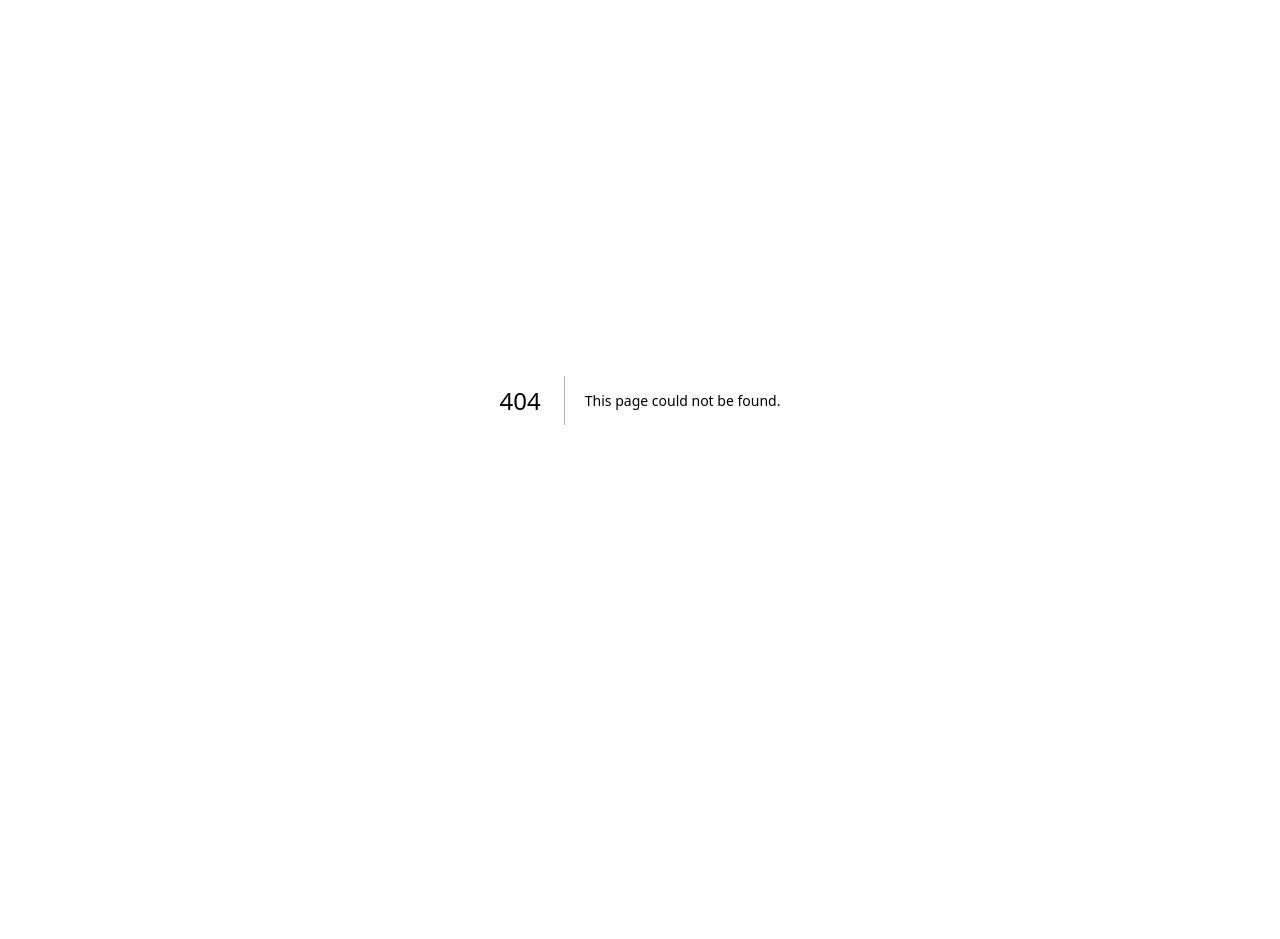
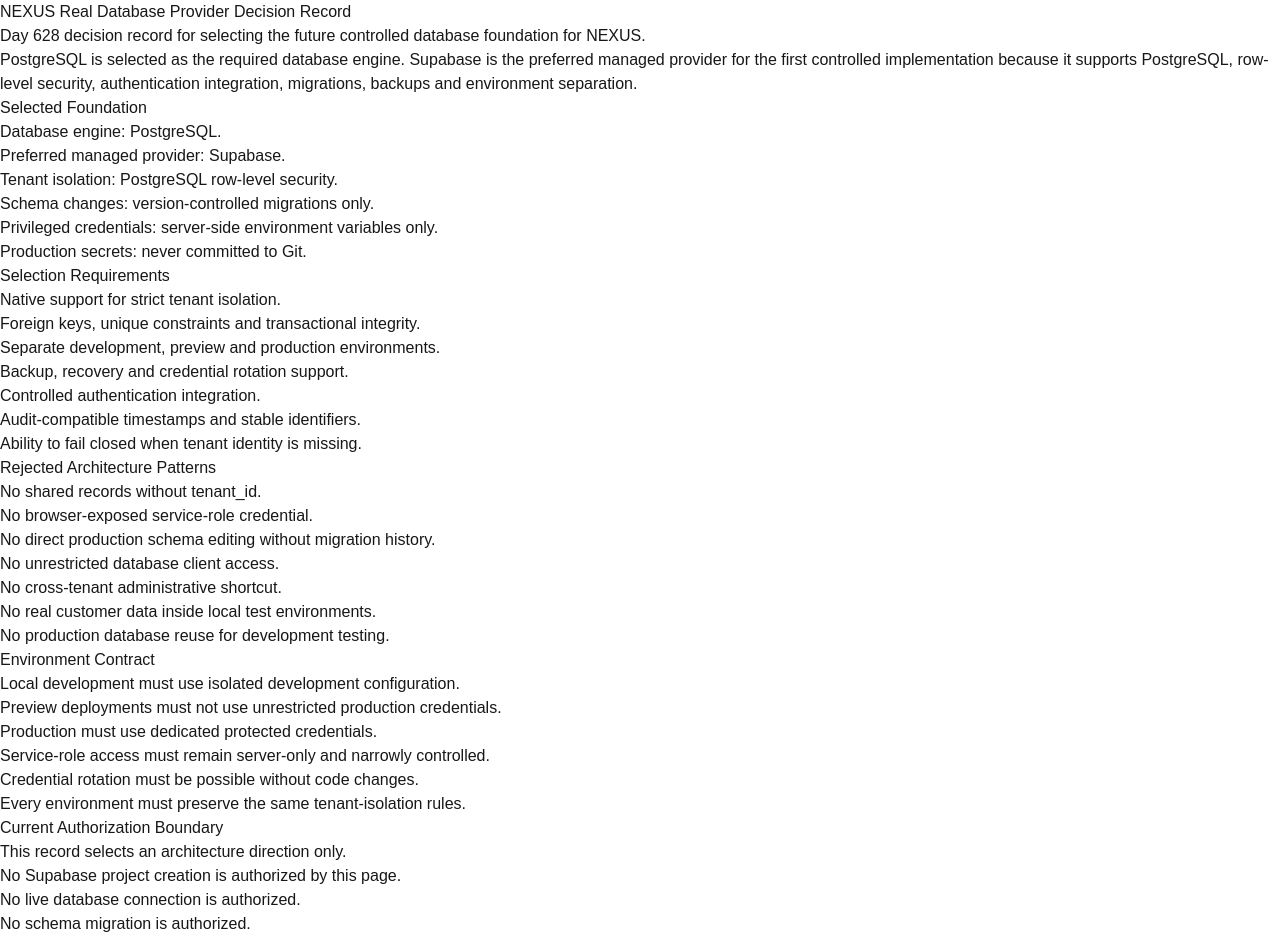
Before and after one commit to celerishealth/NEXUS, a Next.js app in the folder nexus-app/: page /nexus-real-database-provider-decision-record in a window 1280 px wide. Before the commit this address had no page. Shown: the top 939 px of the page. Before the commit the page ends 800 px from the top, so only its background shows below. Built offline with nearby package versions, Linux system fonts and the light colour scheme.

Commit message:
Day 628: add real database provider decision record v1

```diff
--- /dev/null
+++ b/nexus-app/app/nexus-real-database-provider-decision-record/page.tsx
@@ -0,0 +1,80 @@
+export default function NexusRealDatabaseProviderDecisionRecordPage() {
+  return (
+    <main>
+      <h1>NEXUS Real Database Provider Decision Record</h1>
+
+      <p>
+        Day 628 decision record for selecting the future controlled database
+        foundation for NEXUS.
+      </p>
+
+      <p>
+        PostgreSQL is selected as the required database engine. Supabase is the
+        preferred managed provider for the first controlled implementation
+        because it supports PostgreSQL, row-level security, authentication
+        integration, migrations, backups and environment separation.
+      </p>
+
+      <h2>Selected Foundation</h2>
+
+      <ul>
+        <li>Database engine: PostgreSQL.</li>
+        <li>Preferred managed provider: Supabase.</li>
+        <li>Tenant isolation: PostgreSQL row-level security.</li>
+        <li>Schema changes: version-controlled migrations only.</li>
+        <li>Privileged credentials: server-side environment variables only.</li>
+        <li>Production secrets: never committed to Git.</li>
+      </ul>
+
+      <h2>Selection Requirements</h2>
+
+      <ul>
+        <li>Native support for strict tenant isolation.</li>
+        <li>Foreign keys, unique constraints and transactional integrity.</li>
+        <li>Separate development, preview and production environments.</li>
+        <li>Backup, recovery and credential rotation support.</li>
+        <li>Controlled authentication integration.</li>
+        <li>Audit-compatible timestamps and stable identifiers.</li>
+        <li>Ability to fail closed when tenant identity is missing.</li>
+      </ul>
+
+      <h2>Rejected Architecture Patterns</h2>
+
+      <ul>
+        <li>No shared records without tenant_id.</li>
+        <li>No browser-exposed service-role credential.</li>
+        <li>No direct production schema editing without migration history.</li>
+        <li>No unrestricted database client access.</li>
+        <li>No cross-tenant administrative shortcut.</li>
+        <li>No real customer data inside local test environments.</li>
+        <li>No production database reuse for development testing.</li>
+      </ul>
+
+      <h2>Environment Contract</h2>
+
+      <ul>
+        <li>Local development must use isolated development configuration.</li>
+        <li>Preview deployments must not use unrestricted production credentials.</li>
+        <li>Production must use dedicated protected credentials.</li>
+        <li>Service-role access must remain server-only and narrowly controlled.</li>
+        <li>Credential rotation must be possible without code changes.</li>
+        <li>Every environment must preserve the same tenant-isolation rules.</li>
+      </ul>
+
+      <h2>Current Authorization Boundary</h2>
+
+      <ul>
+        <li>This record selects an architecture direction only.</li>
+        <li>No Supabase project creation is authorized by this page.</li>
+        <li>No live database connection is authorized.</li>
+        <li>No schema migration is authorized.</li>
+        <li>No real database read or write is authorized.</li>
+        <li>No real audit or customer-memory write is authorized.</li>
+        <li>No customer signup or public launch is authorized.</li>
+        <li>No payment automation is authorized.</li>
+        <li>No WhatsApp auto-send is authorized.</li>
+        <li>No uncontrolled AI action or real execution is authorized.</li>
+      </ul>
+    </main>
+  );
+}
```
